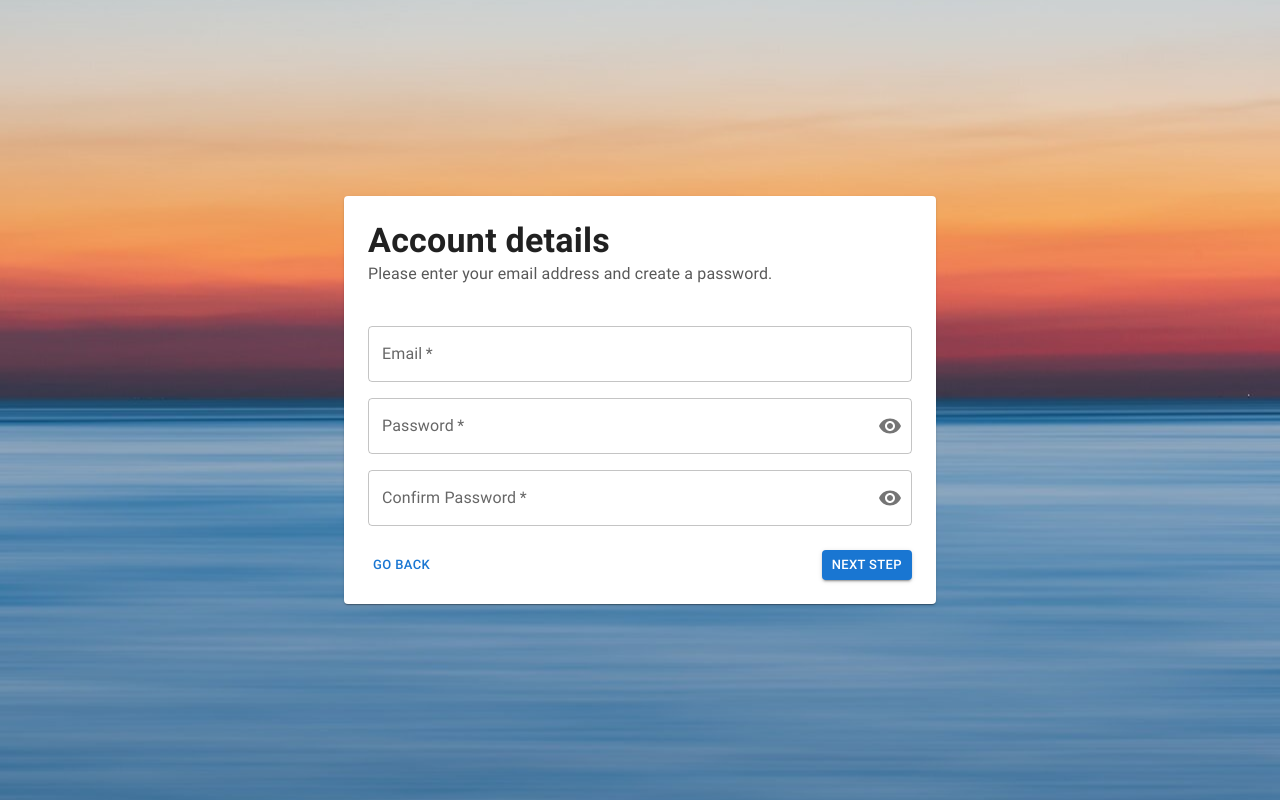
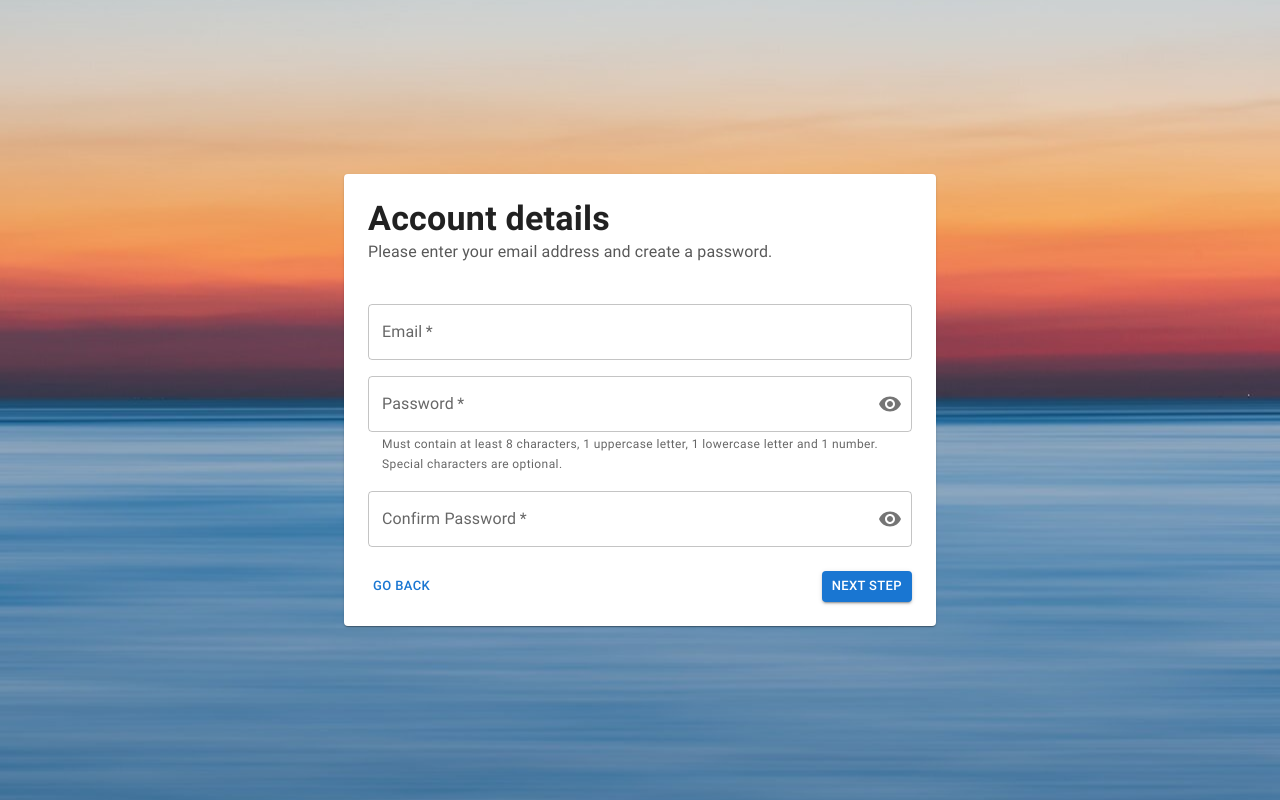
Before and after one commit to Chamara-Wijepala/multi-step-form, a React (Vite) app: page / in a window 1280 px wide. Both pictures are taken after a click on the button "NEXT STEP". Built offline with nearby package versions, Linux system fonts and the light colour scheme.

Commit message:
Add input validation

```diff
--- a/src/components/AccountDetails.tsx
+++ b/src/components/AccountDetails.tsx
@@ -19,6 +19,22 @@ export default function AccountDetails({
     nextStep();
   }
 
+  function validateEmail(email: string) {
+    const pattern = /^[^ ]+@[^ ]+\.[a-z]{2,3}$/;
+
+    return !!email.match(pattern);
+  }
+
+  function validatePassword(password: string) {
+    const pattern = /^(?=.*\d)(?=.*[a-z])(?=.*[A-Z])(?=.*[a-zA-Z]).{8,}$/;
+
+    return !!password.match(pattern);
+  }
+
+  function validatePasswordConfirmation(password: string) {
+    return password === formState.password;
+  }
+
   return (
     <Box display="grid" gap="1.5rem">
       <Box>
@@ -37,18 +53,25 @@ export default function AccountDetails({
           name="email"
           defaultValue={formState.email}
           onChange={(e) => handleChange(e)}
+          validate={validateEmail}
+          helperText="Please enter a valid email address."
         />
         <PasswordInput
           label="Password"
           name="password"
           defaultValue={formState.password}
           onChange={(e) => handleChange(e)}
+          validate={validatePassword}
+          helperText="Must contain at least 8 characters, 1 uppercase letter, 1 lowercase letter and 1 number. Special characters are optional."
+          showHelperText
         />
         <PasswordInput
           label="Confirm Password"
           name="password"
           defaultValue={formState.passwordConfirmation}
           onChange={(e) => handleChange(e)}
+          validate={validatePasswordConfirmation}
+          helperText="Passwords don't match."
         />
       </Box>
 
--- a/src/components/FormInputs.tsx
+++ b/src/components/FormInputs.tsx
@@ -4,6 +4,7 @@ import {
   FormControl,
   InputLabel,
   OutlinedInput,
+  FormHelperText,
   IconButton,
   InputAdornment,
 } from "@mui/material";
@@ -17,16 +18,43 @@ interface InputProps {
   onChange: (
     e: React.ChangeEvent<HTMLInputElement | HTMLTextAreaElement>
   ) => void;
+  validate: (value: string) => boolean;
+  helperText: string;
+  showHelperText?: boolean;
 }
 
-export function TextInput({ onChange, ...props }: InputProps) {
+export function TextInput({
+  onChange,
+  validate,
+  helperText,
+  ...props
+}: InputProps) {
+  const [showError, setShowError] = useState(false);
+
+  // if the input is valid while typing, remove error
   function handleChange(
     e: React.ChangeEvent<HTMLTextAreaElement | HTMLInputElement>
   ) {
     onChange(e);
+    if (validate(e.target.value)) setShowError(false);
   }
 
-  return <TextField {...props} onChange={handleChange} />;
+  // show error if the input value is invalid when user focuses out of input
+  function handleBlur(
+    e: React.FocusEvent<HTMLTextAreaElement | HTMLInputElement, Element>
+  ) {
+    if (!validate(e.target.value)) setShowError(true);
+  }
+
+  return (
+    <TextField
+      {...props}
+      error={showError}
+      helperText={showError && helperText}
+      onChange={handleChange}
+      onBlur={handleBlur}
+    />
+  );
 }
 
 export function PasswordInput({
@@ -34,25 +62,40 @@ export function PasswordInput({
   name,
   defaultValue,
   onChange,
+  validate,
+  helperText,
+  showHelperText,
 }: InputProps) {
   const [showPassword, setShowPassword] = useState(false);
+  const [showError, setShowError] = useState(false);
 
+  // if the input is valid while typing, remove error
   function handleChange(
     e: React.ChangeEvent<HTMLTextAreaElement | HTMLInputElement>
   ) {
     onChange(e);
+    if (validate(e.target.value)) setShowError(false);
+  }
+
+  // show error if the input value is invalid when user focuses out of input
+  function handleBlur(
+    e: React.FocusEvent<HTMLTextAreaElement | HTMLInputElement, Element>
+  ) {
+    if (!validate(e.target.value)) setShowError(true);
   }
 
   return (
-    <FormControl required>
+    <FormControl required error={showError}>
       <InputLabel htmlFor={`${name}-input`}>{label}</InputLabel>
       <OutlinedInput
+        aria-describedby={`${name}-helper-text`}
         id={`${name}-input`}
         type={showPassword ? "text" : "password"}
         label={label}
         name={name}
         defaultValue={defaultValue}
         onChange={handleChange}
+        onBlur={handleBlur}
         endAdornment={
           <InputAdornment position="end">
             <IconButton
@@ -65,6 +108,9 @@ export function PasswordInput({
           </InputAdornment>
         }
       />
+      {(showHelperText || showError) && (
+        <FormHelperText id={`${name}-helper-text`}>{helperText}</FormHelperText>
+      )}
     </FormControl>
   );
 }
--- a/src/components/UserDetails.tsx
+++ b/src/components/UserDetails.tsx
@@ -27,6 +27,10 @@ export default function UserDetails({
     nextStep();
   }
 
+  function validateName(name: string) {
+    return name !== "";
+  }
+
   return (
     <Box display="grid" gap="1.5rem">
       <Box>
@@ -45,6 +49,8 @@ export default function UserDetails({
           name="firstName"
           defaultValue={formState.firstName}
           onChange={(e) => handleChange(e)}
+          validate={validateName}
+          helperText="Please enter your first name."
         />
 
         <TextInput
@@ -53,6 +59,8 @@ export default function UserDetails({
           name="lastName"
           defaultValue={formState.lastName}
           onChange={(e) => handleChange(e)}
+          validate={validateName}
+          helperText="Please enter your last name."
         />
 
         <FormControl>
```
